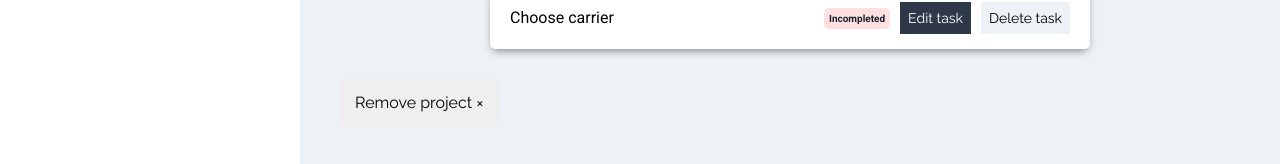
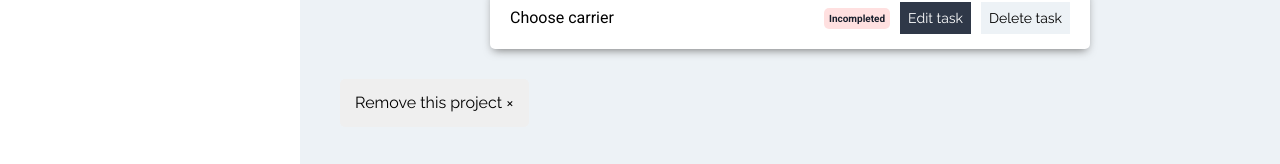
Before and after one commit to david-portilla/merntasks, a React (Create React App) app in the folder client/: page /projects in a window 1280 px wide. Shown: the part 641-805 px from the top of the page. Built offline with nearby package versions, Linux system fonts and the light colour scheme.

Commit message:
update label

```diff
--- a/client/src/components/tasks/TasksList.js
+++ b/client/src/components/tasks/TasksList.js
@@ -22,7 +22,7 @@ const TasksList = () => {
       </ul>
 
       <button type="button" className="btn btn-eliminar">
-        Remove project &times;
+        Remove this project &times;
       </button>
     </>
   );
```
